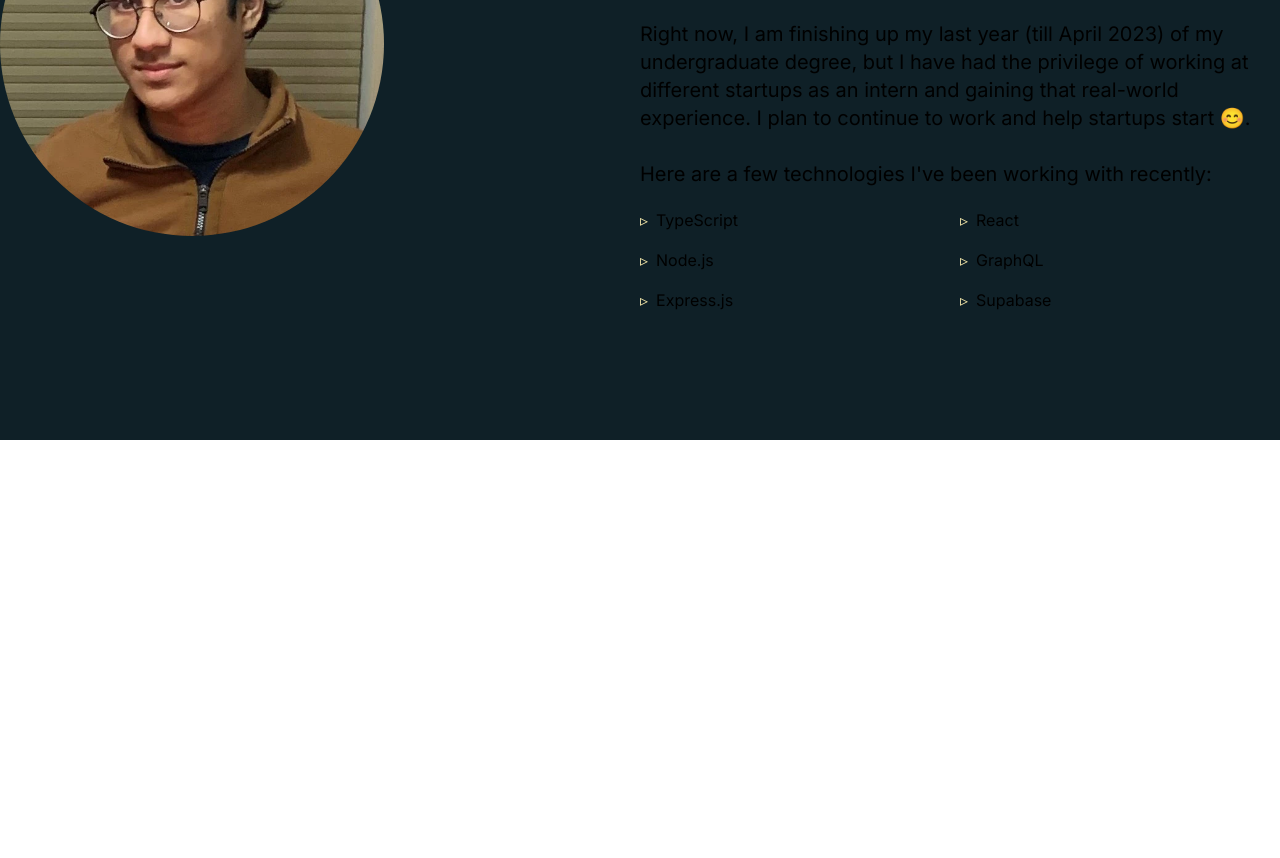
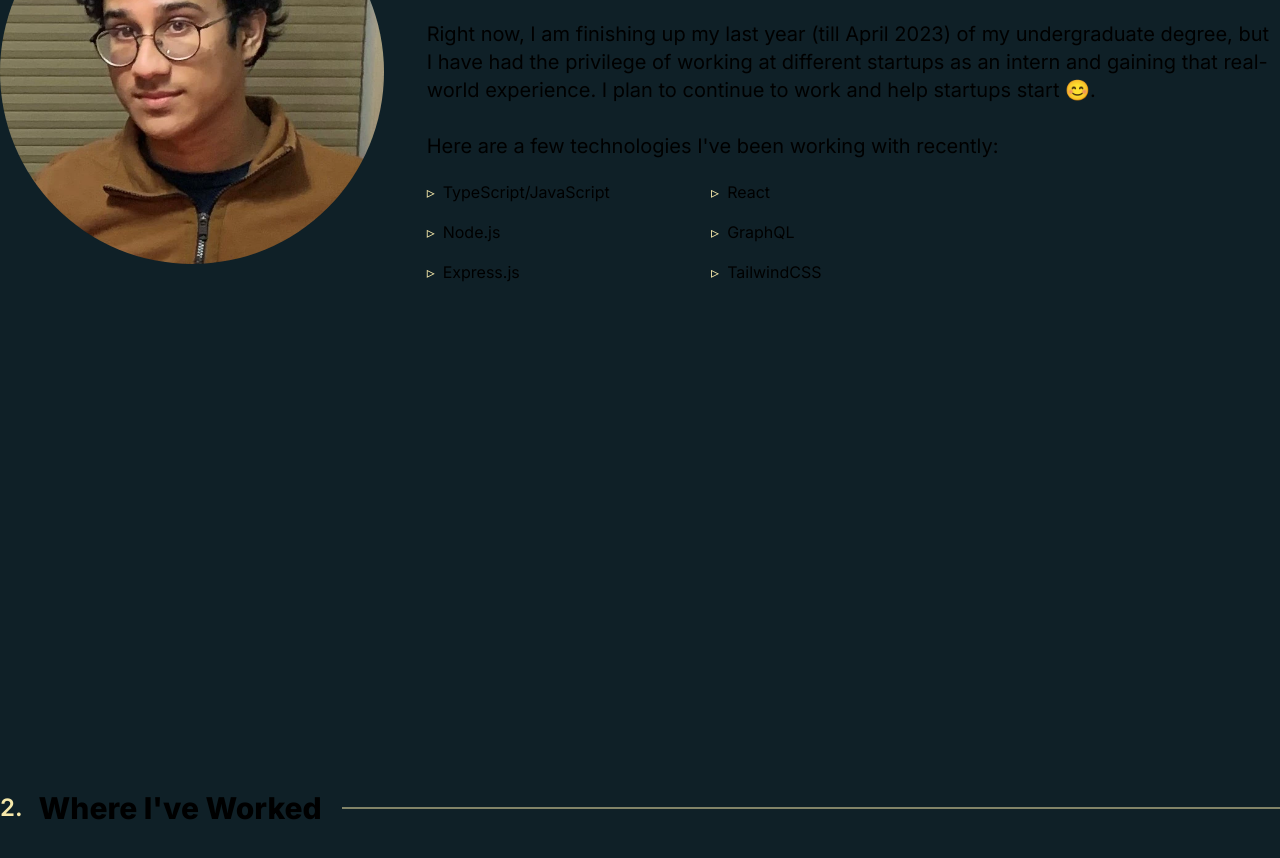
Before and after one commit to shanerrr/portfolio, a Next.js app: page / in a window 1280 px wide. Shown: the part 1160-2018 px from the top of the page. Before the commit the page ends 1600 px from the top, so only its background shows below. Built offline with nearby package versions, Linux system fonts and the light colour scheme.

Commit message:
expereince section

```diff
--- a/components/About/About.tsx
+++ b/components/About/About.tsx
@@ -7,7 +7,7 @@ export default function About() {
         <h2 className="mb-16 flex items-center whitespace-nowrap text-3xl font-extrabold before:mr-4 before:text-2xl before:font-semibold before:text-yellow before:content-['1.'] after:ml-5 after:flex after:w-full after:items-center after:border after:border-yellow/50">
           About Me
         </h2>
-        <div className="grid grid-cols-2">
+        <div className="grid grid-cols-3">
           <div className="relative h-96 w-96 rounded-full">
             <Image
               className="absolute z-10 flex rounded-full object-cover object-top"
@@ -17,7 +17,7 @@ export default function About() {
               quality={100}
             />
           </div>
-          <div>
+          <div className="col-span-2">
             <p className="text-xl">
               Hey, what's up! My name is Shane, and I've been building software
               since I was a kid. I started off making simple games with simple
@@ -32,16 +32,20 @@ export default function About() {
               experience. I plan to continue to work and help startups start 😊.
               <br />
               <br />
-              Here are a few technologies I've been working with recently:
             </p>
-            <ul className="text-md mt-5 grid grid-cols-2 [&>li]:mb-4 [&>li]:before:mr-2 [&>li]:before:text-yellow [&>li]:before:content-['▹']">
-              <li>TypeScript</li>
-              <li>React</li>
-              <li>Node.js</li>
-              <li>GraphQL</li>
-              <li>Express.js</li>
-              <li>Supabase</li>
-            </ul>
+            <div className="grid grid-cols-3">
+              <h2 className="text-xl col-span-3">
+                Here are a few technologies I've been working with recently:
+              </h2>
+              <ul className="text-md mt-5 grid grid-cols-2 [&>li]:mb-4 [&>li]:before:mr-2 [&>li]:before:text-yellow [&>li]:before:content-['▹'] col-span-2">
+                <li>TypeScript/JavaScript</li>
+                <li>React</li>
+                <li>Node.js</li>
+                <li>GraphQL</li>
+                <li>Express.js</li>
+                <li>TailwindCSS</li>
+              </ul>
+            </div>
           </div>
         </div>
       </div>
--- /dev/null
+++ b/components/Experience/Experience.tsx
@@ -0,0 +1,11 @@
+export default function Experience() {
+  return (
+    <div id="experience" className="flex h-screen flex-col justify-center">
+      <div className="container mx-auto">
+        <h2 className="mb-16 flex items-center whitespace-nowrap text-3xl font-extrabold before:mr-4 before:text-2xl before:font-semibold before:text-yellow before:content-['2.'] after:ml-5 after:flex after:w-full after:items-center after:border after:border-yellow/50">
+          Where I've Worked
+        </h2>
+      </div>
+    </div>
+  );
+}
--- /dev/null
+++ b/components/Experience/index.ts
@@ -0,0 +1 @@
+export { default } from './Experience';
--- a/components/Navbar/Navbar.tsx
+++ b/components/Navbar/Navbar.tsx
@@ -6,9 +6,9 @@ export default function Navbar() {
       <div className="flex w-full justify-between">
         <span className="font-handwriting text-4xl">sg</span>
         <ul className="flex items-center gap-8 text-sm">
-          <li className="text-sm">
+          <li>
             <a
-              className="before:mr-2 before:font-bold before:text-yellow before:content-['1.']"
+              className="transition-all duration-150 before:mr-2 before:font-bold before:text-yellow before:content-['1.'] hover:text-lg hover:font-bold"
               href="#about"
             >
               About
@@ -16,24 +16,24 @@ export default function Navbar() {
           </li>
           <li>
             <a
-              className="before:mr-2 before:font-bold before:text-yellow before:content-['2.']"
-              href=""
+              className="transition-all duration-150 before:mr-2 before:font-bold before:text-yellow before:content-['2.'] hover:text-lg hover:font-bold"
+              href="#experience"
             >
               Experience
             </a>
           </li>
           <li>
             <a
-              className="before:mr-2 before:font-bold before:text-yellow before:content-['3.']"
-              href=""
+              className="transition-all duration-150 before:mr-2 before:font-bold before:text-yellow before:content-['3.'] hover:text-lg hover:font-bold"
+              href="#projects"
             >
               Projects
             </a>
           </li>
           <li>
             <a
-              className="before:mr-2 before:font-bold before:text-yellow before:content-['4.']"
-              href=""
+              className="transition-all duration-150 before:mr-2 before:font-bold before:text-yellow before:content-['4.'] hover:text-lg hover:font-bold"
+              href="#contact"
             >
               Contact
             </a>
--- a/pages/index.tsx
+++ b/pages/index.tsx
@@ -4,7 +4,7 @@ import Head from 'next/head';
 import Navbar from '../components/Navbar';
 import Hero from '../components/Hero';
 import About from '../components/About';
-
+import Experience from '~/components/Experience';
 import SideEmail from '~/components/SideEmail';
 import SideLinks from '../components/SideLinks';
 
@@ -19,6 +19,7 @@ export default function Home() {
       <div className="">
         <Hero />
         <About />
+        <Experience />
       </div>
       <SideEmail />
       <SideLinks />
```
Also changed, not shown: data/experience.json (added, +30 -0 lines).
